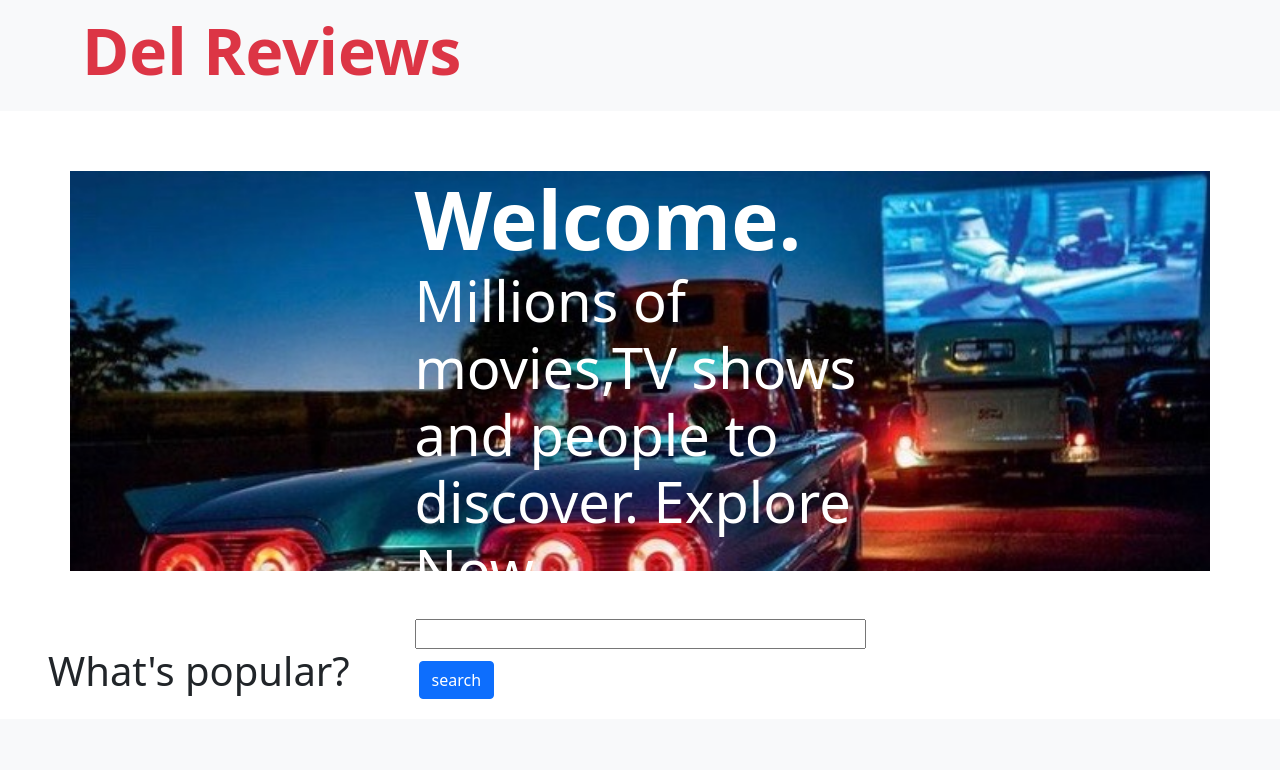
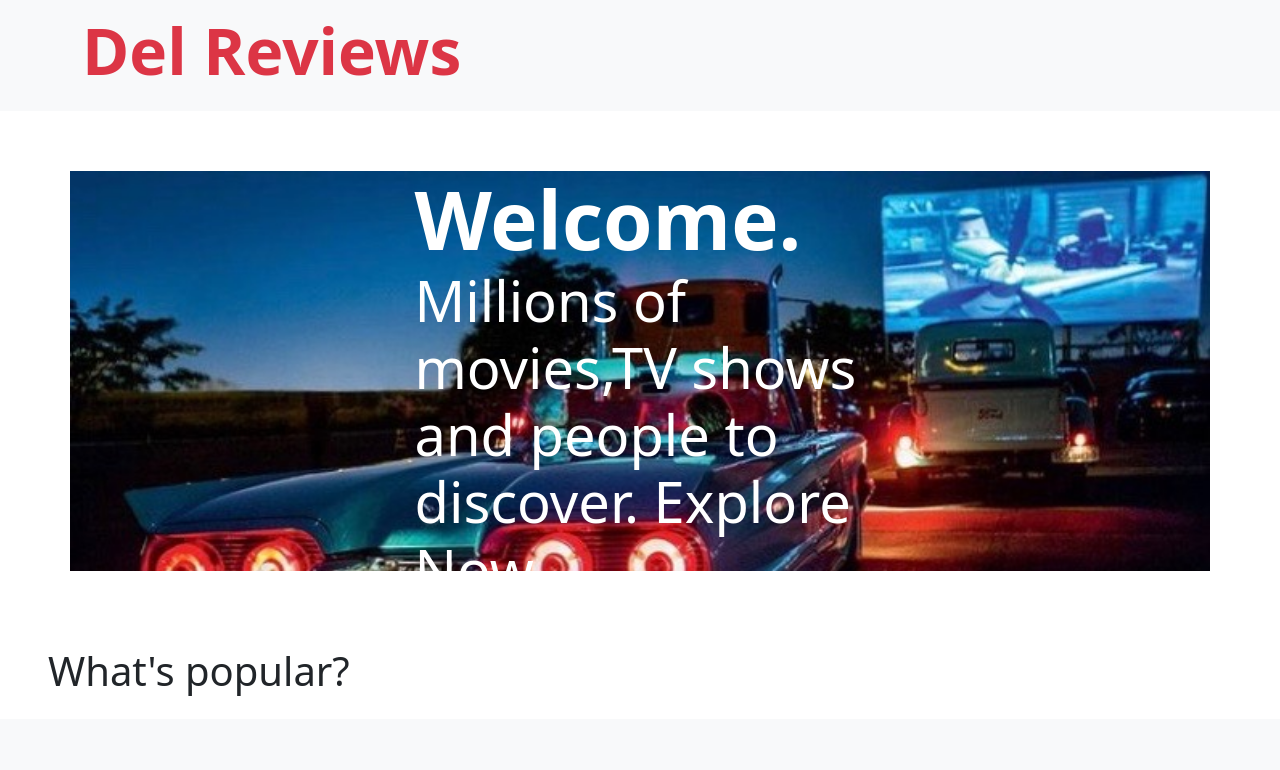
Before and after one commit to Emmanuelasaboro/movie-review-app, a plain HTML site: page index.html in a window 1280 px wide. Shown: the top 770 px of the page. Drawn offline with nearby package versions, Linux system fonts and the light colour scheme; no server answers.

Commit message:
Update index.html

```diff
--- a/index.html
+++ b/index.html
@@ -57,19 +57,6 @@
                             Now.
                         </div>
                     </h1>
-                    <div class="wrapper">
-
-                        <div id="searchwrapper">
-                            <input type="text" name="searchbar" id="searchbar" placeholder="" class="my-2"
-                                style="width: 100%;">
-                        </div>
-
-                        <button onclick= "searchMovie()" class="btn btn-primary m-1" type="submit" id="search"> search
-                        </button>
-
-
-
-                    </div>
 
                 </div>
             </div>
```
